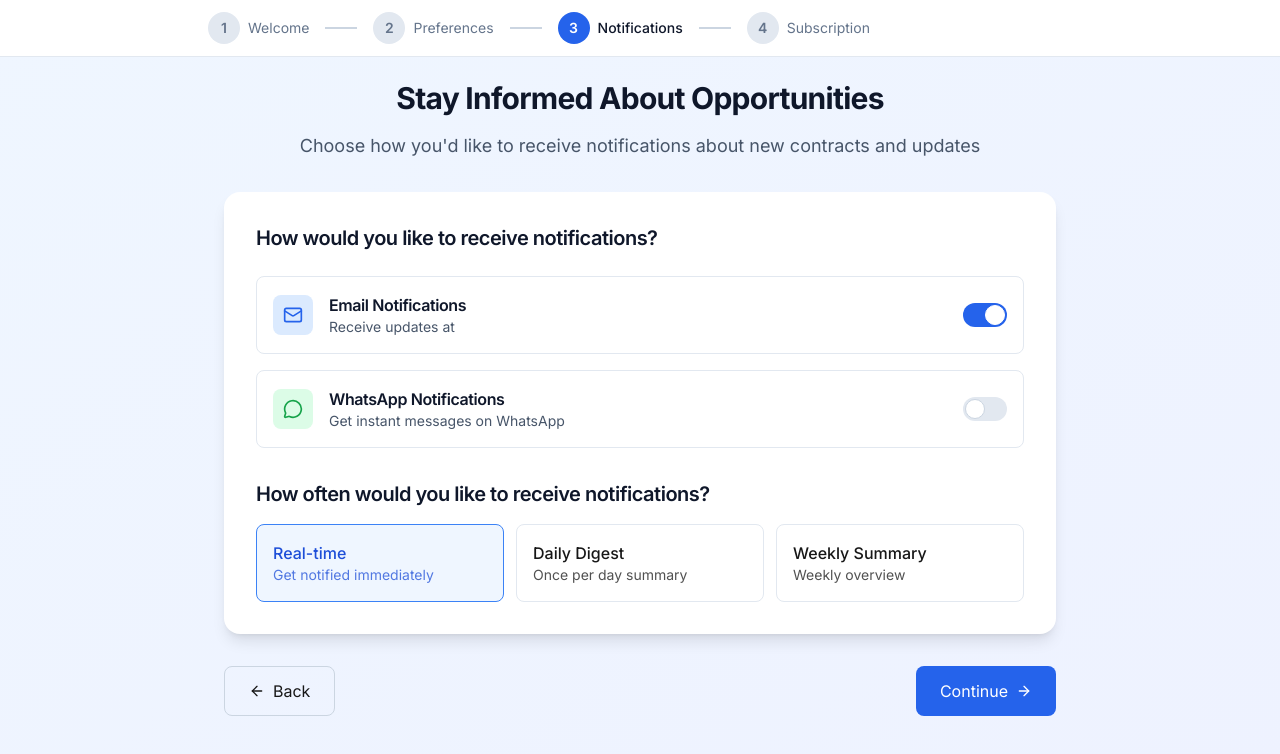
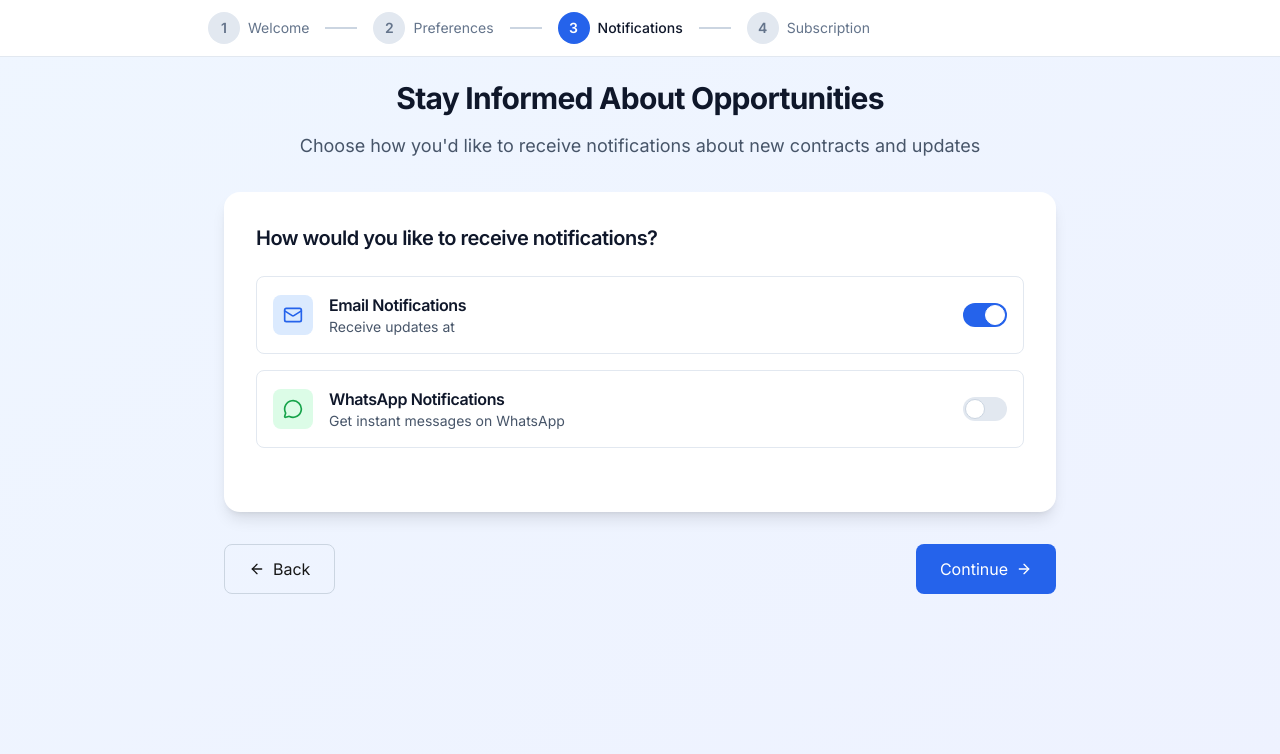
Before and after one commit to j60127269-cyber/bidflow-platform, a Next.js app: page /onboarding/notifications in a window 1280 px wide. Shown: the top 754 px of the page. Built offline with nearby package versions, Linux system fonts and the light colour scheme; no server answers.

Commit message:
Update page.tsx

```diff
--- a/src/app/onboarding/notifications/page.tsx
+++ b/src/app/onboarding/notifications/page.tsx
@@ -7,11 +7,6 @@ import { useAuth } from "@/contexts/AuthContext";
 import { supabase } from "@/lib/supabase";
 
 
-const notificationFrequencies = [
-  { label: "Real-time", value: "real-time", description: "Get notified immediately" },
-  { label: "Daily Digest", value: "daily", description: "Once per day summary" },
-  { label: "Weekly Summary", value: "weekly", description: "Weekly overview" }
-];
 
 export default function OnboardingNotifications() {
   const router = useRouter();
@@ -20,7 +15,6 @@ export default function OnboardingNotifications() {
   const [emailNotifications, setEmailNotifications] = useState(true);
   const [whatsappNotifications, setWhatsappNotifications] = useState(false);
   const [whatsappNumber, setWhatsappNumber] = useState("");
-  const [frequency, setFrequency] = useState("real-time");
   const [loading, setLoading] = useState(false);
 
 
@@ -210,29 +204,6 @@ export default function OnboardingNotifications() {
             </div>
 
 
-            {/* Notification Frequency */}
-            <div>
-              <h2 className="text-xl font-semibold text-slate-900 mb-4">
-                How often would you like to receive notifications?
-              </h2>
-
-              <div className="grid grid-cols-1 md:grid-cols-3 gap-3">
-                {notificationFrequencies.map((freq) => (
-                  <button
-                    key={freq.value}
-                    onClick={() => setFrequency(freq.value)}
-                    className={`p-4 rounded-lg border text-left transition-colors ${
-                      frequency === freq.value
-                        ? 'border-blue-500 bg-blue-50 text-blue-700'
-                        : 'border-slate-200 hover:border-slate-300'
-                    }`}
-                  >
-                    <div className="font-medium">{freq.label}</div>
-                    <div className="text-sm opacity-75">{freq.description}</div>
-                  </button>
-                ))}
-              </div>
-            </div>
           </div>
 
           {/* Navigation */}
```
